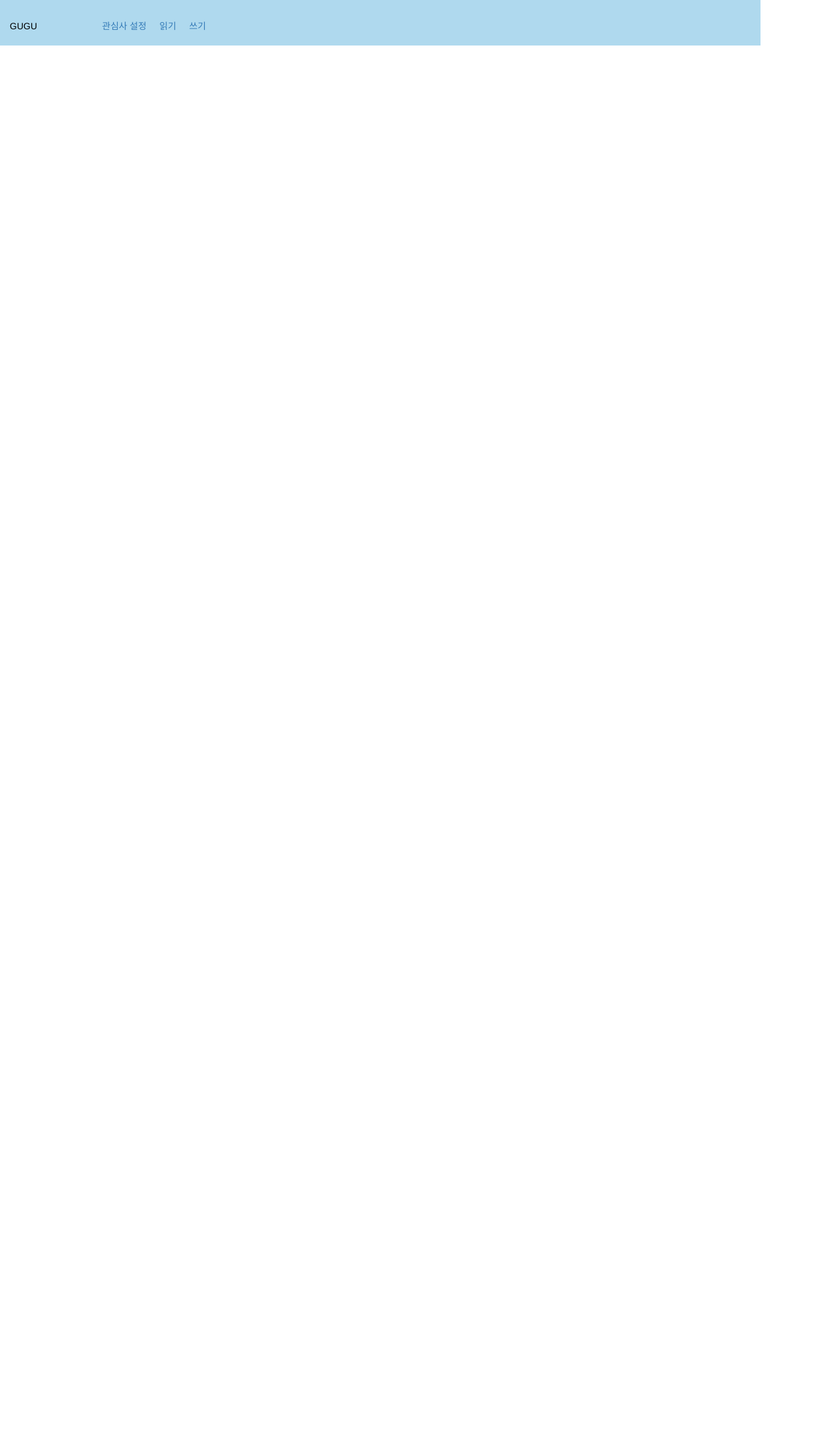
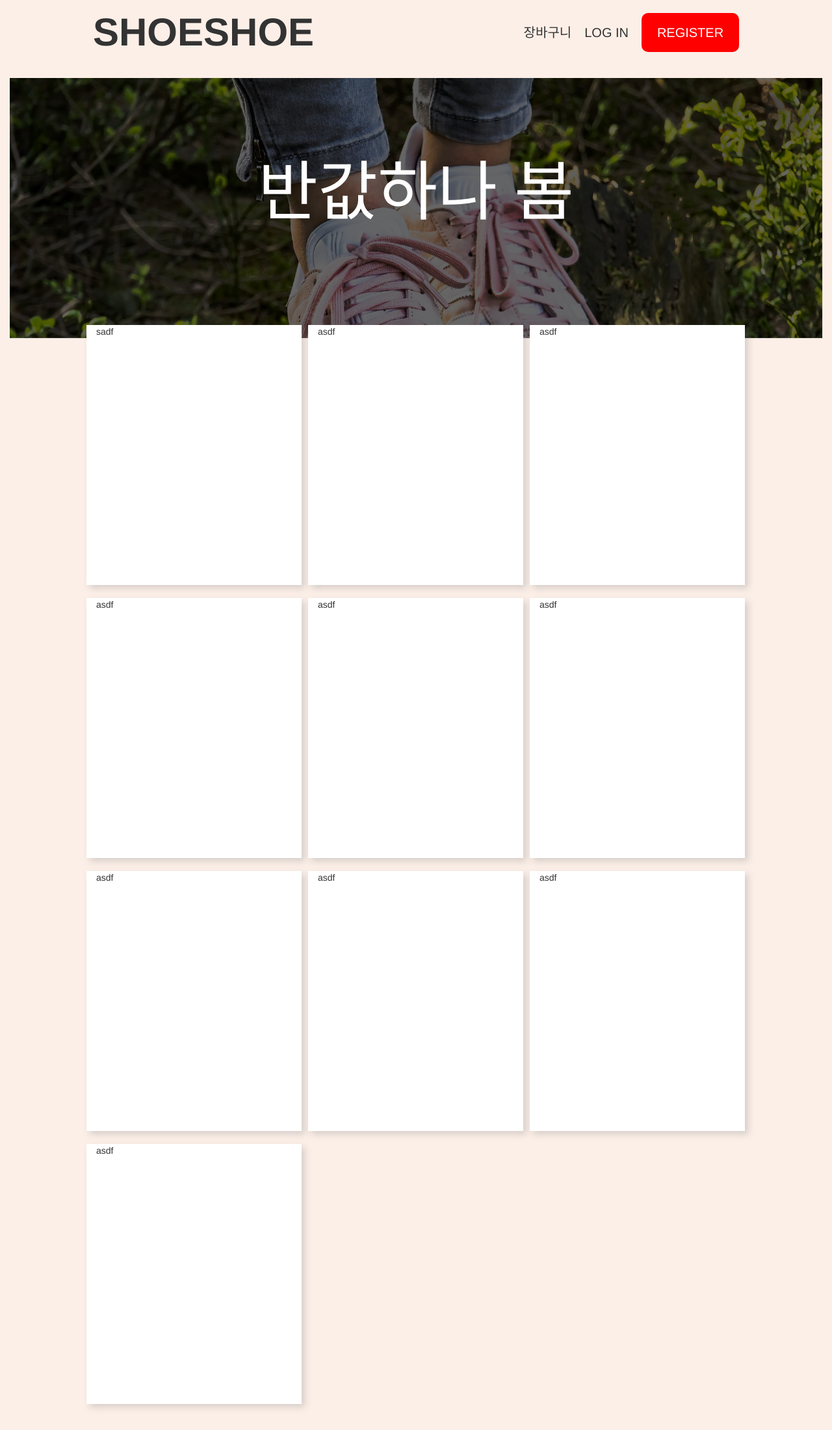
Before and after one commit to GAIUS8/bahurim, a Django app: page / in a window 1280 px wide. Shown: the whole page at 65% size. Before the commit the page ends 70 px from the top, so only its background shows below. Run offline with Django 3.2, Linux system fonts and the light colour scheme; parts of the project's set-up code (start-up, migrations or seed data) failed here and were passed over; some libraries are stand-ins or nearby versions.

Commit message:
create main layout

```diff
--- a/static/css/common.css
+++ b/static/css/common.css
@@ -1,16 +1,33 @@
-#customNav {
-  position: fixed;
-  top: 0;
-  height: 70px;
-  background-color: #afd9ee;
-  color: black;
-  padding-top: 30px; }
-  #customNav .container .logo {
+body {
+  background-color: #fcefe8; }
+
+a {
+  color: inherit; }
+
+.container {
+  width: 1024px; }
+
+.container {
+  height: 100px; }
+  .container #customNav div.logo {
     float: left;
-    margin-right: 100px; }
-  #customNav .container .navMenu {
-    float: left;
-    margin-right: 20px;
-    text-decoration: none; }
+    font-size: 60px;
+    font-weight: bold;
+    line-height: 100px; }
+  .container #customNav div.navMenu {
+    float: right;
+    margin-left: 20px;
+    font-size: 20px;
+    line-height: 100px; }
+  .container #customNav div.register {
+    width: 150px;
+    display: block;
+    color: #ffffff;
+    background-color: red;
+    margin-top: 20px;
+    line-height: 60px;
+    height: 60px;
+    border-radius: 10px;
+    text-align: center; }
 
 /*# sourceMappingURL=common.css.map */
--- /dev/null
+++ b/static/css/main.css
@@ -0,0 +1,38 @@
+.main-board .container-fluid {
+  min-width: 1024px; }
+.main-board .main-banner {
+  font-family: 'Open Sans', sans-serif;
+  height: 400px;
+  position: relative;
+  box-shadow: 0.2px 0.2px 0.2px 0.2px #c4c4c4; }
+  .main-board .main-banner div.background-image {
+    position: absolute;
+    top: 0;
+    display: block;
+    width: 100%;
+    height: 400px;
+    background-image: url("../image/main-banner-shoes.jpg");
+    background-repeat: no-repeat;
+    background-size: 100%;
+    filter: brightness(0.4); }
+  .main-board .main-banner p.first-message {
+    top: 0;
+    width: 100%;
+    position: absolute;
+    font-size: 100px;
+    color: white;
+    text-align: center;
+    padding-top: 100px;
+    opacity: 1; }
+
+div.product-list {
+  position: relative;
+  top: -30px; }
+  div.product-list .container .row > .col-md-4 {
+    background-color: white;
+    height: 400px;
+    width: 331px;
+    margin: 10px 5px;
+    box-shadow: 5px 5px 10px rgba(128, 128, 128, 0.3); }
+
+/*# sourceMappingURL=main.css.map */
--- a/static/sass/common.scss
+++ b/static/sass/common.scss
@@ -1,20 +1,39 @@
-#customNav {
-  position: fixed;
-  top: 0;
-  height: 70px;
-  background-color: #afd9ee;
-  color: black;
-  padding-top: 30px;
+body {
+  background-color: #fcefe8;
+}
+a {
+  color: inherit;
+}
 
-  .container {
-    .logo {
+.container {
+  width: 1024px;
+}
+
+.container {
+  height: 100px;
+  #customNav {
+    div.logo {
       float: left;
-      margin-right: 100px;
+      font-size: 60px;
+      font-weight: bold;
+      line-height: 100px;
     }
-    .navMenu {
-      float: left;
-      margin-right: 20px;
-      text-decoration: none;
+    div.navMenu {
+      float: right;
+      margin-left: 20px;
+      font-size: 20px;
+      line-height: 100px;
+    }
+    div.register {
+      width: 150px;
+      display: block;
+      color: #ffffff;
+      background-color: red;
+      margin-top: 20px;
+      line-height: 60px;
+      height: 60px;
+      border-radius: 10px;
+      text-align: center;
     }
   }
 }
--- /dev/null
+++ b/static/sass/main.scss
@@ -0,0 +1,47 @@
+.main-board {
+  .container-fluid {
+    min-width: 1024px;
+  }
+  .main-banner {
+    font-family: 'Open Sans', sans-serif;
+    height: 400px;
+    position: relative;
+    box-shadow: 0.2px 0.2px 0.2px 0.2px #c4c4c4;
+
+    div.background-image {
+      position: absolute;
+      top: 0;
+      display: block;
+      width: 100%;
+      height: 400px;
+      background-image: url('../image/main-banner-shoes.jpg');
+      background-repeat: no-repeat;
+      background-size: 100%;
+      filter: brightness(0.4);
+    }
+    p.first-message {
+      top: 0;
+      width: 100%;
+      position: absolute;
+      font-size: 100px;
+      color: white;
+      text-align: center;
+      padding-top: 100px;
+      opacity: 1;
+    }
+  }
+}
+
+div.product-list {
+  position: relative;
+  top: -30px;
+  .container {
+    .row > .col-md-4 {
+      background-color: white;
+      height: 400px;
+      width: 331px;
+      margin: 10px 5px;
+      box-shadow: 5px 5px 10px rgba(128,128,128,0.3);
+    }
+  }
+}
--- a/templates/base.html
+++ b/templates/base.html
@@ -10,14 +10,17 @@
 
     <link rel="stylesheet" href="{% static 'bootstrap/css/bootstrap.css' %}">
     <link rel="stylesheet" href="{% static 'css/common.css' %}">
+    <link rel="stylesheet" href="{% static 'css/main.css' %}">
+
+    <link href="https://fonts.googleapis.com/css?family=Open+Sans" rel="stylesheet">
 </head>
 <body>
-    <div id="customNav">
-        <div class="container">
-            <div class="logo">GUGU</div>
-            <div class="navMenu"><a href="#">관심사 설정</a></div>
-            <div class="navMenu"><a href="#">읽기</a></div>
-            <div class="navMenu"><a href="#">쓰기</a></div>
+    <div class="container">
+        <div id="customNav">
+            <div class="logo">SHOESHOE</div>
+            <div class="navMenu register"><a href="#">REGISTER</a></div>
+            <div class="navMenu"><a href="#">LOG IN</a></div>
+            <div class="navMenu"><a href="#">장바구니</a></div>
         </div>
     </div>
     {% block content %}
--- a/templates/main.html
+++ b/templates/main.html
@@ -1,7 +1,29 @@
 {% extends 'base.html' %}
 
 {% block content %}
-    <div class="login">
-
+    <div class="main-board">
+        <div class="container-fluid">
+            <div class="main-banner">
+                <div class="background-image"></div>
+                <p class="first-message">반값하나 봄</p>
+                <h3></h3>
+            </div>
+        </div>
+    </div>
+    <div class="product-list">
+        <div class="container">
+            <div class="row">
+                <div class="col-md-4">sadf</div>
+                <div class="col-md-4">asdf</div>
+                <div class="col-md-4">asdf</div>
+                <div class="col-md-4">asdf</div>
+                <div class="col-md-4">asdf</div>
+                <div class="col-md-4">asdf</div>
+                <div class="col-md-4">asdf</div>
+                <div class="col-md-4">asdf</div>
+                <div class="col-md-4">asdf</div>
+                <div class="col-md-4">asdf</div>
+            </div>
+        </div>
     </div>
 {% endblock %}
```
Also changed, not shown: static/image/main-banner-shoes.jpg (added), 2 other files.
